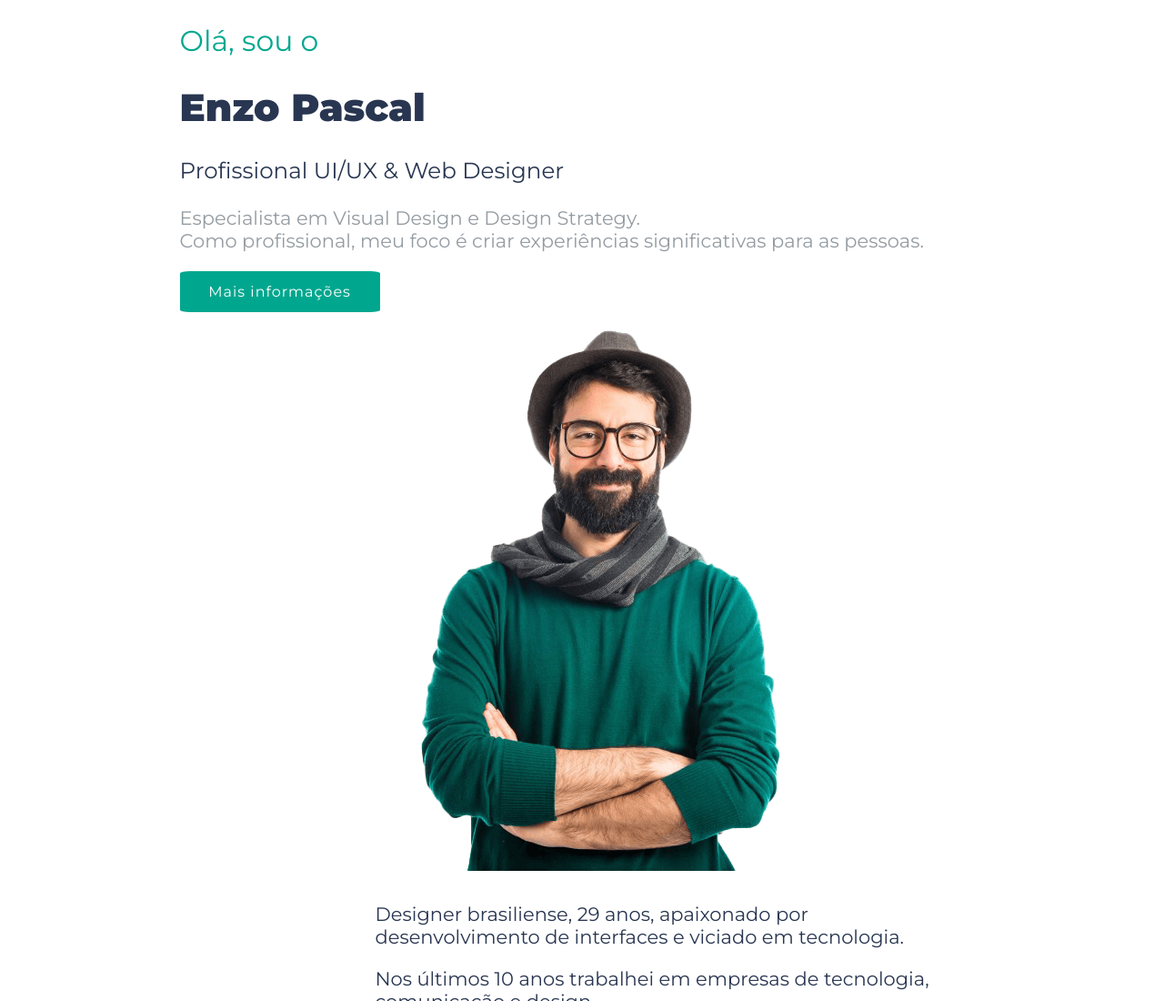
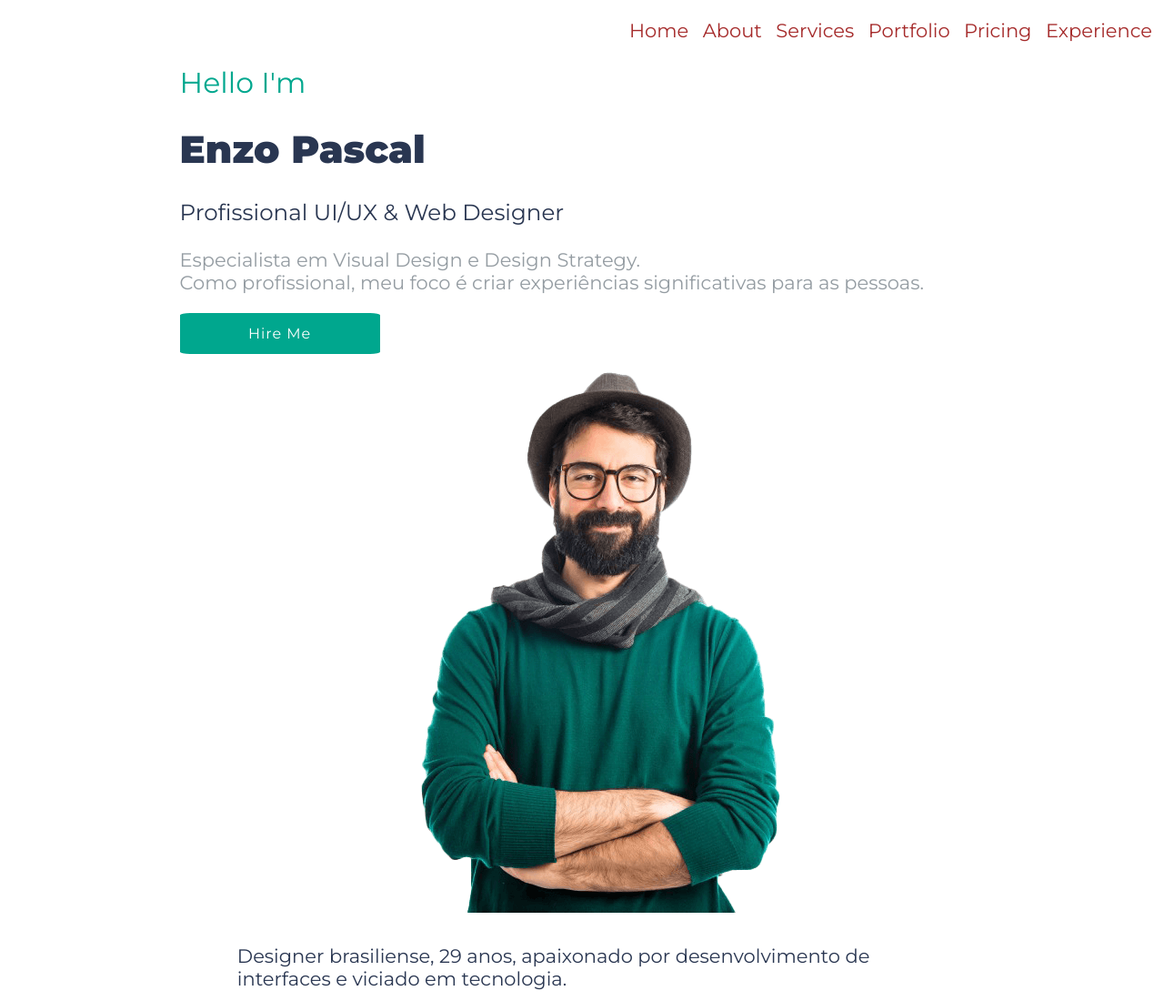
Before and after one commit to CarolineIngrid/antigo_d2.3, a plain HTML site: page index.html in a window 1280 px wide. Shown: the top 1100 px of the page at 91% size. Drawn offline with Linux system fonts and the light colour scheme.

Commit message:
barra de navegação e background linear

```diff
--- a/index.html
+++ b/index.html
@@ -19,8 +19,22 @@
   </head>
 
   <body>
+
+    <div>
+        <nav>
+            <ul class="barra-navegacao">
+                <li>Home</li>
+                <li>About</li>
+                <li>Services</li>
+                <li>Portfolio</li>
+                <li>Pricing</li>
+                <li>Experience</li>
+            </ul>
+        </nav>
+
+
         <div class="container">
-      <h2>Olá, sou o</h2>
+          <h2>Hello I'm</h2>
           <h1>Enzo Pascal</h1>
           <h3 id="diminuir">Profissional UI/UX & Web Designer</h3>
 
@@ -32,11 +46,13 @@
 
            <!-- BOTÃO AQUI -->
            <a href="#informacoes">
-          <input type="button" class="info" value="Mais informações">
+              <input type="button" class="info" value="Hire Me">
             </a>
 
             <br>
             <div class="foto"> <img src="imagens/hero.png" alt="" id="profile"/>
+    </div>
+
         </div>
 
         <div id="informacoes"> <p> Designer brasiliense, 29 anos, apaixonado por desenvolvimento de interfaces e
--- a/style.css
+++ b/style.css
@@ -1,6 +1,13 @@
 .barra-navegacao{
     list-style: none;
     color: brown;
+    text-align: right;
+    /* display:inline; */
+}
+
+.barra-navegacao li{
+    display: inline;
+    padding: 5px;
 }
 
 .container{
```
Lines whose indentation alone changed are shown as unchanged.
